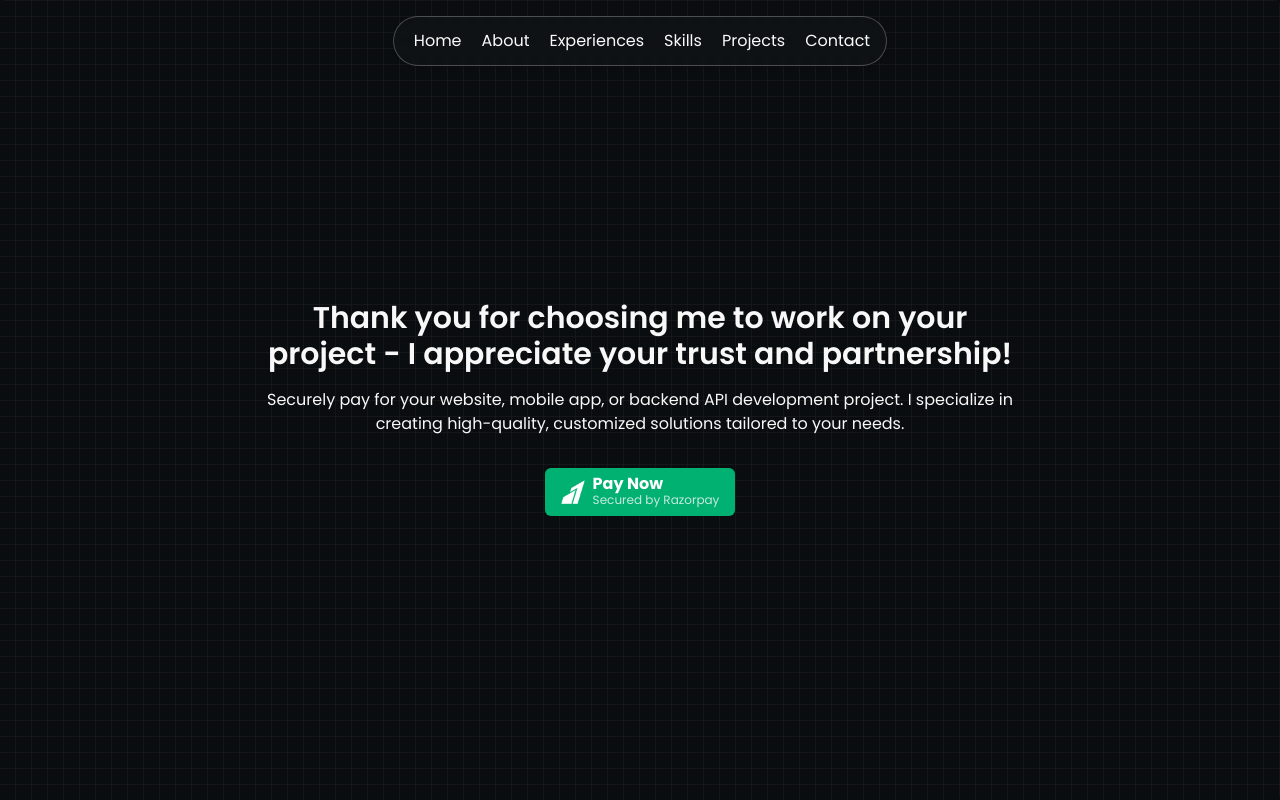
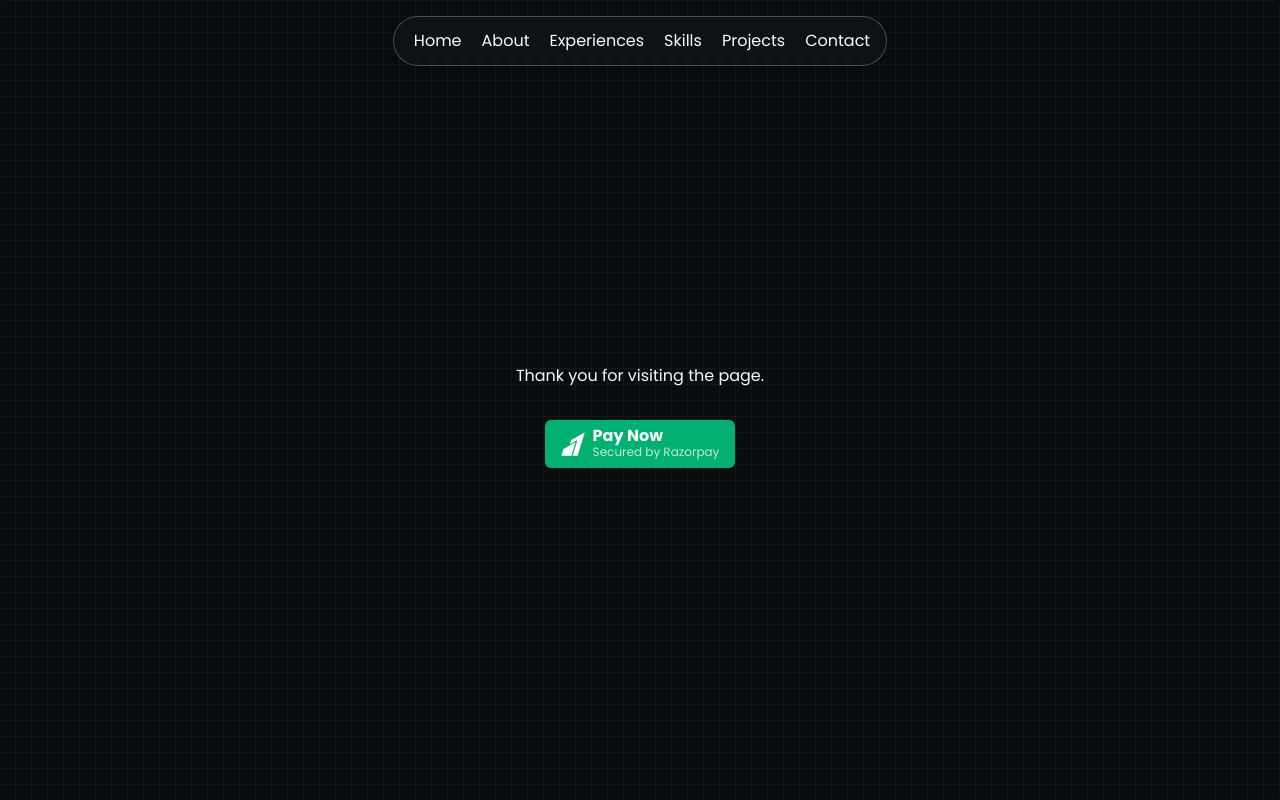
Before and after one commit to Niranjan012/Personal-Portfolio, a Next.js app: page /payment in a window 1280 px wide. Built offline with nearby package versions, Linux system fonts and the light colour scheme; what tailwindcss-debug-screens would draw is missing.

Commit message:
implemented new sections and layout designs

```diff
--- a/src/components/core/Title.tsx
+++ b/src/components/core/Title.tsx
@@ -1,10 +1,14 @@
-const Title = ({ title }) => {
-    return (
-        <div>
-            <h1 className='text-4xl font-bold'>{title}</h1>
-            <div className='title-bar' />
-        </div>
-    )
-}
+type TitleProps = {
+  title: string;
+};
+
+const Title = ({ title }: TitleProps) => {
+  return (
+    <div>
+      <h1 className="text-4xl font-bold">{title}</h1>
+      <div className="title-bar" />
+    </div>
+  );
+};
 
 export default Title;
--- a/src/components/payment/MainSection.tsx
+++ b/src/components/payment/MainSection.tsx
@@ -10,13 +10,9 @@ const PaymentMainSection = () => {
     >
       <ConstrainedBox classNames="px-4 py-8 z-20 items-center justify-center">
         <p className="text-center text-2xl lg:text-3xl font-semibold mt-4 max-w-screen-md">
-          Thank you for choosing me to work on your project - I appreciate your
-          trust and partnership!
         </p>
         <p className="text-center text-base mt-4 mb-8 max-w-screen-md">
-          Securely pay for your website, mobile app, or backend API development
-          project. I specialize in creating high-quality, customized solutions
-          tailored to your needs.
+          Thank you for visiting the page.
         </p>
 
         <RazorPayButton />
```
Also changed, not shown: jsconfig.json (deleted, +0 -7 lines), 2 other files (tests, documents, lock files or other folders).
